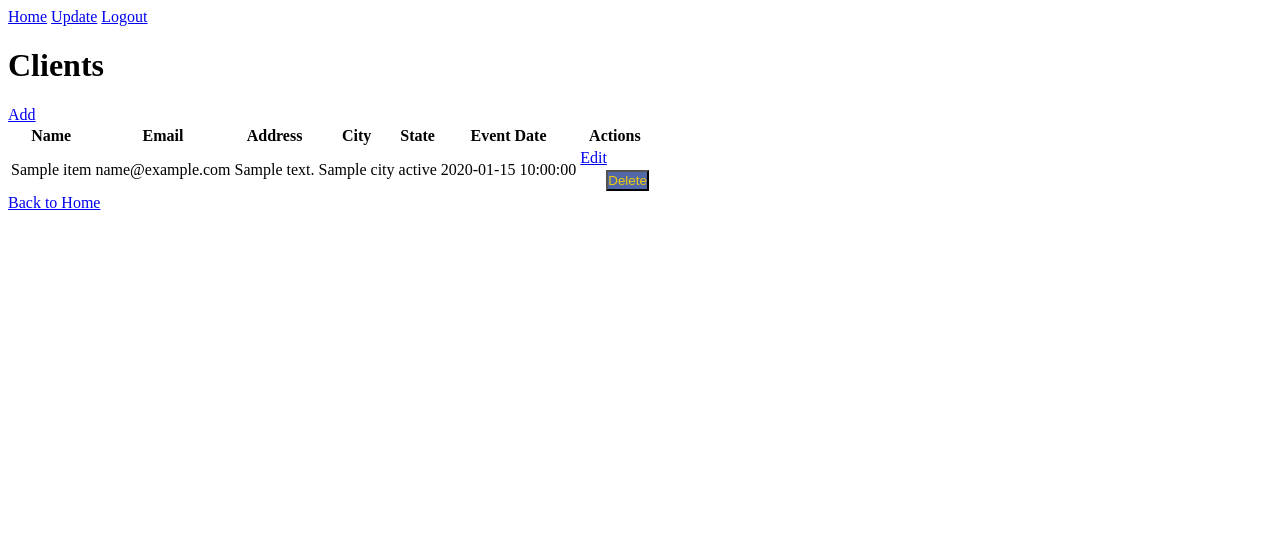
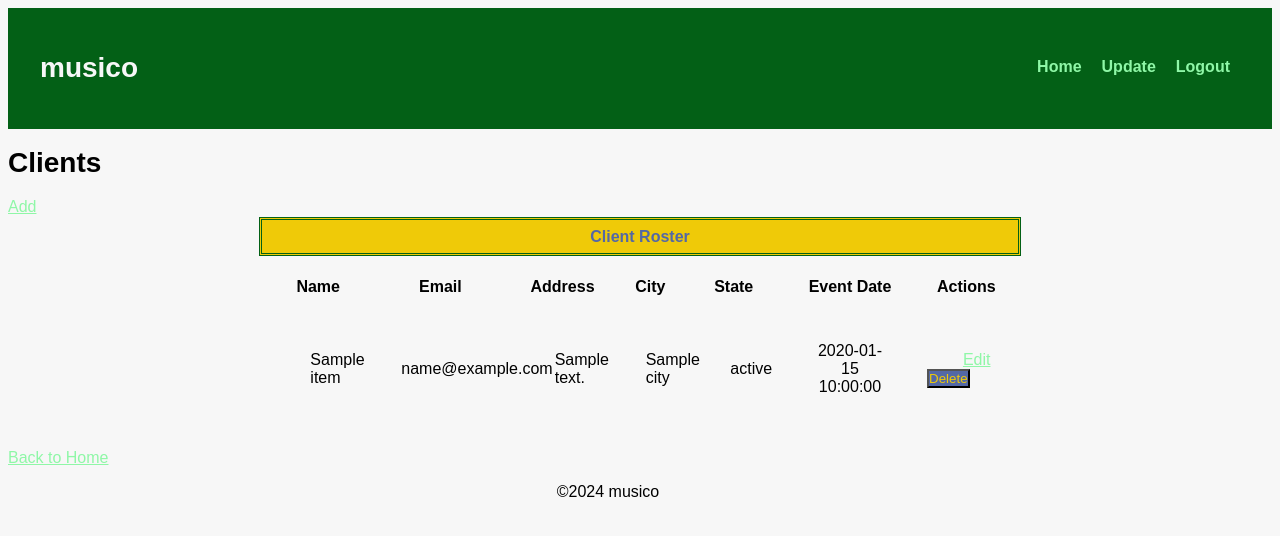
Before and after one commit to josquinlarsen/musico, a Flask app: page /clients in a window 1280 px wide. Shown: the top 536 px of the page. Run offline with Flask 3, Linux system fonts and the light colour scheme; the visitor is signed in with stand-in values (Sample User, id 1); tables that the repository leaves empty hold one stand-in row (values such as "Sample post"); a database or web service that is not in the repository returns one stand-in record (values such as "Sample title"); data that the repository does not hold is empty.

Commit message:
more css styling...needs updating, but fine

```diff
--- a/app/static/style.css
+++ b/app/static/style.css
@@ -1,4 +1,6 @@
 /* CHANGE THIS! */
+/* CSS styling borrowed from my project CodaBlog */
+/* https://github.com/josquinlarsen/CodaBlog*/
     :root {
     --black:      rgba(11,32,39);
     --lightblue:  rgba(206,215,242);
@@ -7,6 +9,68 @@
     --mint:       rgba(143,247,167);
     --yellow:     rgba(239, 202, 8);
     --salt:       rgba(247, 247, 247);  }
+
+    body {
+    background-color: var(--salt);
+    color:var(--slate);
+    font-family:"PT Sans", sans-serif;
+    }
+
+    main { margin:1%; }
+
+    header {
+    background-color: var(--green);
+    color:var(--salt);
+    /* position: relative; */
+    border-bottom: 3px solid var(--slate);
+    padding:2%;
+    }
+
+    .navbar {
+    color:var(--salt);
+    width: 100%;
+    height: 70px;
+    max-width: 1200px;
+    margin: 0 auto;
+    display: flex;
+    align-items: center;
+    justify-content: space-between;
+    font-size:calc(1rem);
+    font-weight: 700;
+    }
+
+
+    a:link {color:var(--mint);}
+    nav {
+        display:flex;
+        flex-wrap: wrap;
+        justify-content: right;
+        align-items: center;
+        height:50px;
+      }
+      nav a {
+        color:var(--mint);
+        text-decoration:none;
+        padding: 3px 10px 5px 10px;
+      }
+      nav a:hover {
+        background-color: var(--slateT);
+        border: 1.5px solid var(--slate);
+        border-radius: 5px;
+        color: white;
+        font-size:calc(1.1rem);
+      }
+
+      h1 {font-size:175%;}
+
+    footer {
+    bottom:0;
+    width: 100%;
+    height: 3rem;
+    max-width: 1200px;
+    text-align: center;
+    border-top:3px solid var(--slate);
+    }
 
 /*  ----- Form ----- */
     form {
@@ -71,30 +135,42 @@
     color:var(--black);
     }
 
+    /* Table */
+    table {
+        /* border-collapse:collapse; */
+        /* max-width:auto; */
+        margin:1px auto;
+        padding:1%;
+      }
+      caption {
+        background-color:var(--yellow);
+        border:3px double var(--green);
+        color:var(--blue);
+        font-weight:bold;
+        padding:1% 0;
+      }
+      thead{
+        text-align: center;
+        /* overflow-wrap: break-word ; */
 
-/* html { font-family: sans-serif; background: #eee; padding: 1rem; }
-body { max-width: 960px; margin: 0 auto; background: white; }
-h1 { font-family: serif; color: #377ba8; margin: 1rem 0; }
-a { color: #377ba8; }
-hr { border: none; border-top: 1px solid lightgray; }
-nav { background: lightgray; display: flex; align-items: center; padding: 0 0.5rem; }
-nav h1 { flex: auto; margin: 0; }
-nav h1 a { text-decoration: none; padding: 0.25rem 0.5rem; }
-nav ul  { display: flex; list-style: none; margin: 0; padding: 0; }
-nav ul li a, nav ul li span, header .action { display: block; padding: 0.5rem; }
-.content { padding: 0 1rem 1rem; }
-.content > header { border-bottom: 1px solid lightgray; display: flex; align-items: flex-end; }
-.content > header h1 { flex: auto; margin: 1rem 0 0.25rem 0; }
-.flash { margin: 1em 0; padding: 1em; background: #cae6f6; border: 1px solid #377ba8; }
-.post > header { display: flex; align-items: flex-end; font-size: 0.85em; }
-.post > header > div:first-of-type { flex: auto; }
-.post > header h1 { font-size: 1.5em; margin-bottom: 0; }
-.post .about { color: slategray; font-style: italic; }
-.post .body { white-space: pre-line; }
-.content:last-child { margin-bottom: 0; }
-.content form { margin: 1em 0; display: flex; flex-direction: column; }
-.content label { font-weight: bold; margin-bottom: 0.5em; }
-.content input, .content textarea { margin-bottom: 1em; }
-.content textarea { min-height: 12em; resize: vertical; }
-input.danger { color: #cc2f2e; }
-input[type=submit] { align-self: start; min-width: 10em; } */
+      }
+      tbody{}
+      tr td{
+        text-align: center;
+        border-bottom: 1px dashed var(--red);
+        padding:5%;
+      }
+      tr th{
+        background-color:var(--cream);
+        padding:1%;
+        min-width:5rem;
+      }
+      tfoot {}
+      tr {}
+        tr:nth-child(even) {}
+      th {}
+      td {}
+        td:nth-child(1) {}
+      colgroup {}
+      data {}
+      datalist {}
--- a/app/templates/base.html
+++ b/app/templates/base.html
@@ -7,6 +7,9 @@
     <link rel="stylesheet" href="{{ url_for('static', filename='style.css') }}">
 </head>
 <body>
+<header>
+    <div class="navbar">
+        <div><h1>musico</h1></div>
         <nav>
             <a href="{{ url_for('home') }}">Home</a>
             {% if 'user_id' in session %}
@@ -17,6 +20,11 @@
                 <a href="{{ url_for('register') }}">Register</a>
             {% endif %}
         </nav>
+    </div>
+
+</header>
+
+
     <div>
         {% with messages = get_flashed_messages() %}
             {% if messages %}
@@ -29,5 +37,8 @@
         {% endwith %}
     </div>
     {% block content %}{% endblock %}
+<footer>
+    <p>&copy;2024 musico</p>
+</footer>
 </body>
 </html>
--- a/app/templates/clients/clients.html
+++ b/app/templates/clients/clients.html
@@ -9,6 +9,7 @@
 <a href="{{ url_for('create_client') }}">Add</a>
 
 <table>
+    <caption>Client Roster</caption>
     <thead>
         <tr>
 
@@ -25,7 +26,6 @@
     <tbody>
         {% for client in clients %}
             <tr>
-
                 <td>{{ client.name }}</td>
                 <td>{{ client.email }}</td>
                 <td>{{ client.address }}</td>
```
Lines whose indentation alone changed are shown as unchanged.
